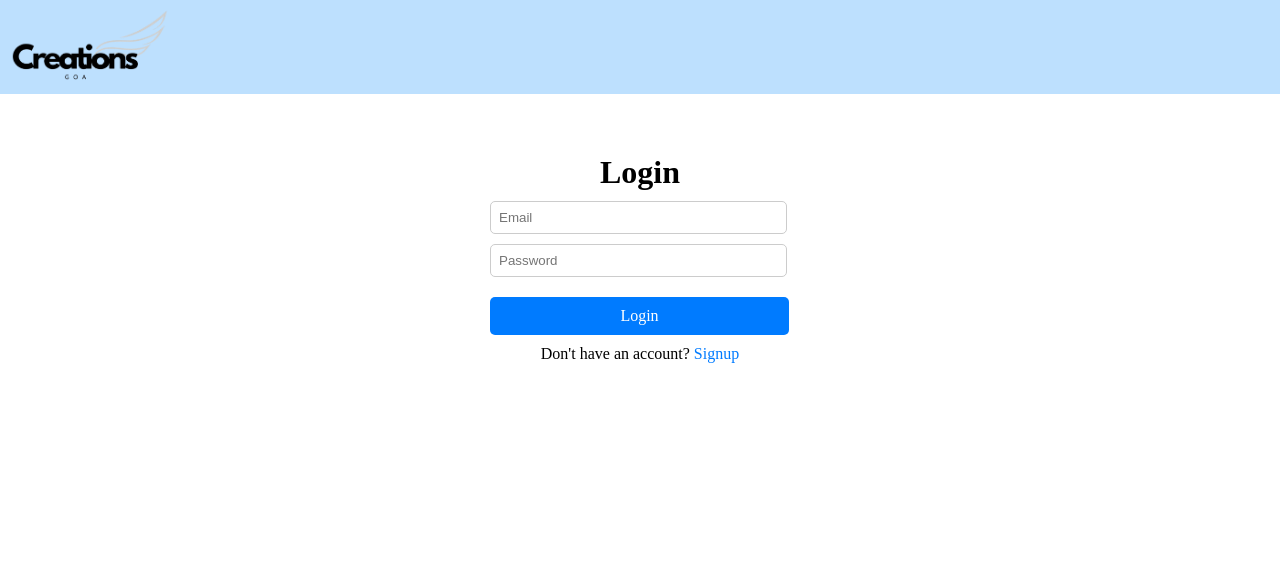
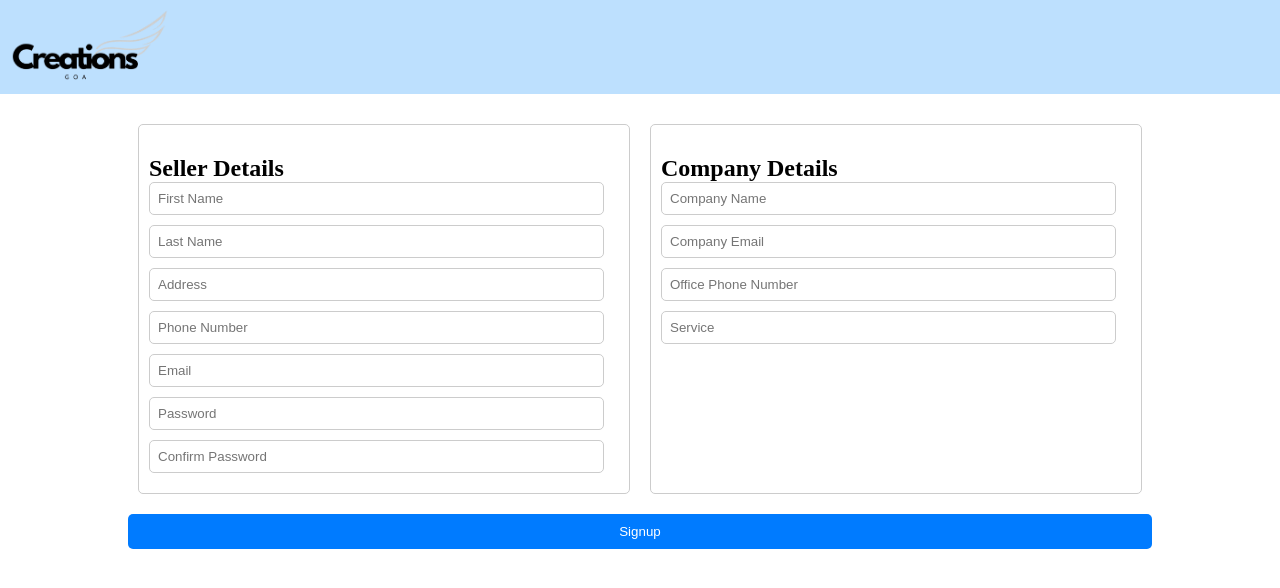
Before and after one commit to roydendsouza31/EventPlanningPlatform, a React (Create React App) app in the folder Frontend/epp_app/: page / in a window 1280 px wide. Before the commit this address led to /login. Shown: the top 588 px of the page. Built offline with nearby package versions, Linux system fonts and the light colour scheme; the HTML template or start-up script is replaced by a standard one.

Commit message:
sellersignup UI

```diff
--- a/Frontend/epp_app/src/App.js
+++ b/Frontend/epp_app/src/App.js
@@ -4,6 +4,7 @@ import Signup from "./components/signup/signup";
 import Navbar from "./components/navbar/navbar";
 import Homepage from "./components/homepage/homepage";
 import Login from "./components/login/login";
+import SellerSignup from "./components/sellerRegistration/sellerSignup";
 import { BrowserRouter, Routes, Route, Navigate } from "react-router-dom";
 
 function App() {
@@ -16,13 +17,15 @@ function App() {
   return (
     <div className="App">
       <Navbar />
-      <BrowserRouter>
+      {/* <BrowserRouter>
         <Routes>
           <Route exact path="/" element={authenticated ? <Homepage /> : <Navigate to="/login" />} />
           <Route path="/login" element={<Login onLogin={handleLogin} />} />
           <Route path="/signup" element={<Signup />} />
         </Routes>
-      </BrowserRouter>
+      </BrowserRouter> */}
+
+      <SellerSignup/>
     </div>
   );
 }
--- /dev/null
+++ b/Frontend/epp_app/src/components/sellerRegistration/sellerSignup.css
@@ -0,0 +1,47 @@
+.signup {
+    width: 80%;
+    margin: auto;
+  }
+
+  form {
+    display: flex;
+    flex-wrap: wrap;
+  }
+
+  .seller-details,
+  .company-details {
+    flex: 1;
+    margin: 10px;
+    padding: 10px;
+    border-radius: 5px;
+    border: 1px solid #ccc;
+  }
+
+  h2 {
+    margin-top: 20px;
+  }
+
+  input,
+  button {
+    width: calc(100% - 20px);
+    margin-bottom: 10px;
+    padding: 10px;
+    border-radius: 5px;
+    border: 1px solid #ccc;
+  }
+
+  .success-banner {
+    background-color: #d4edda;
+    color: #155724;
+    padding: 10px;
+    border-radius: 5px;
+    margin-top: 20px;
+  }
+
+
+  @media screen and (max-width: 686px) {
+   form{
+      display: block;
+      margin:20px;
+    }
+  }
--- /dev/null
+++ b/Frontend/epp_app/src/components/sellerRegistration/sellerSignup.js
@@ -0,0 +1,163 @@
+import React, { useState } from "react";
+import axios from "axios";
+import "./sellerSignup.css";
+
+const SellerSignup = () => {
+  const [user, setUser] = useState({
+    name: "",
+    surname: "",
+    address: "",
+    phone: "",
+    email: "",
+    password: "",
+    confirmPassword: "",
+    companyname: "",
+    companyemail: "",
+    officephone: "",
+    typeofservice: ""
+  });
+  const [registrationSuccess, setRegistrationSuccess] = useState(false);
+
+  const handleChange = (e) => {
+    const { name, value } = e.target;
+    setUser({
+      ...user,
+      [name]: value,
+    });
+  };
+
+  const register = (e) => {
+    e.preventDefault();
+    const { name, surname, email, password, confirmPassword, address, phone, typeofservice, companyname, companyemail, officephone } = user;
+    if (!name.trim() || !surname.trim() || !email.trim() || !password.trim() || !confirmPassword.trim() || !address.trim() || !phone.trim() || !typeofservice.trim() || !companyname.trim() || !companyemail.trim() || !officephone.trim()) {
+      alert("Please fill out all fields");
+    } else if (password !== confirmPassword) {
+      alert("Passwords do not match");
+    } else if (!validateEmail(email)) {
+      alert("Please enter a valid email address");
+    } else {
+      axios
+        .post("http://localhost:3000/signup", user)
+        .then((res) => {
+          if (res.status === 201) {
+            setRegistrationSuccess(true);
+            setTimeout(() => {
+            }, 2000);
+          } else if (res.status === 203) {
+            alert("User already exists. Please Login.");
+          }
+        })
+        .catch((error) => {
+          console.error("Error signing up:", error);
+        });
+    }
+  };
+
+  const validateEmail = (email) => {
+    const emailRegex = /^[^\s@]+@[^\s@]+\.[^\s@]+$/;
+    return emailRegex.test(email);
+  };
+
+  return (
+    <div className="signup">
+        {console.log(user)}
+      <form>
+        <div className="seller-details">
+          <h2>Seller Details</h2>
+          <input
+            type="text"
+            name="name"
+            placeholder="First Name"
+            onChange={handleChange}
+            required
+          ></input>
+          <input
+            type="text"
+            name="surname"
+            placeholder="Last Name"
+            onChange={handleChange}
+            required
+          ></input>
+          <input
+            type="text"
+            name="address"
+            placeholder="Address"
+            onChange={handleChange}
+            required
+          ></input>
+          <input
+            type="tel"
+            name="phone"
+            placeholder="Phone Number"
+            onChange={handleChange}
+            required
+          ></input>
+          <input
+            type="email"
+            name="email"
+            placeholder="Email"
+            onChange={handleChange}
+            required
+          ></input>
+          <input
+            type="password"
+            name="password"
+            placeholder="Password"
+            onChange={handleChange}
+            required
+          ></input>
+          <input
+            type="password"
+            name="confirmPassword"
+            placeholder="Confirm Password"
+            onChange={handleChange}
+            required
+          ></input>
+        </div>
+
+        <div className="company-details">
+          <h2>Company Details</h2>
+          <input
+            type="text"
+            name="companyname"
+            placeholder="Company Name"
+            onChange={handleChange}
+            required
+          ></input>
+          <input
+            type="email"
+            name="companyemail"
+            placeholder="Company Email"
+            onChange={handleChange}
+            required
+          ></input>
+          <input
+            type="tel"
+            name="officephone"
+            placeholder="Office Phone Number"
+            onChange={handleChange}
+            required
+          ></input>
+          <input
+            type="text"
+            name="typeofservice"
+            placeholder="Service"
+            onChange={handleChange}
+            required
+          ></input>
+        </div>
+        <button type="submit" className="button" onClick={register}>
+          Signup
+        </button>
+      </form>
+
+      {registrationSuccess && (
+        <div className="success-banner">
+          <p>Registration successful!</p>
+        </div>
+      )}
+    </div>
+  );
+};
+
+export default SellerSignup;
```
